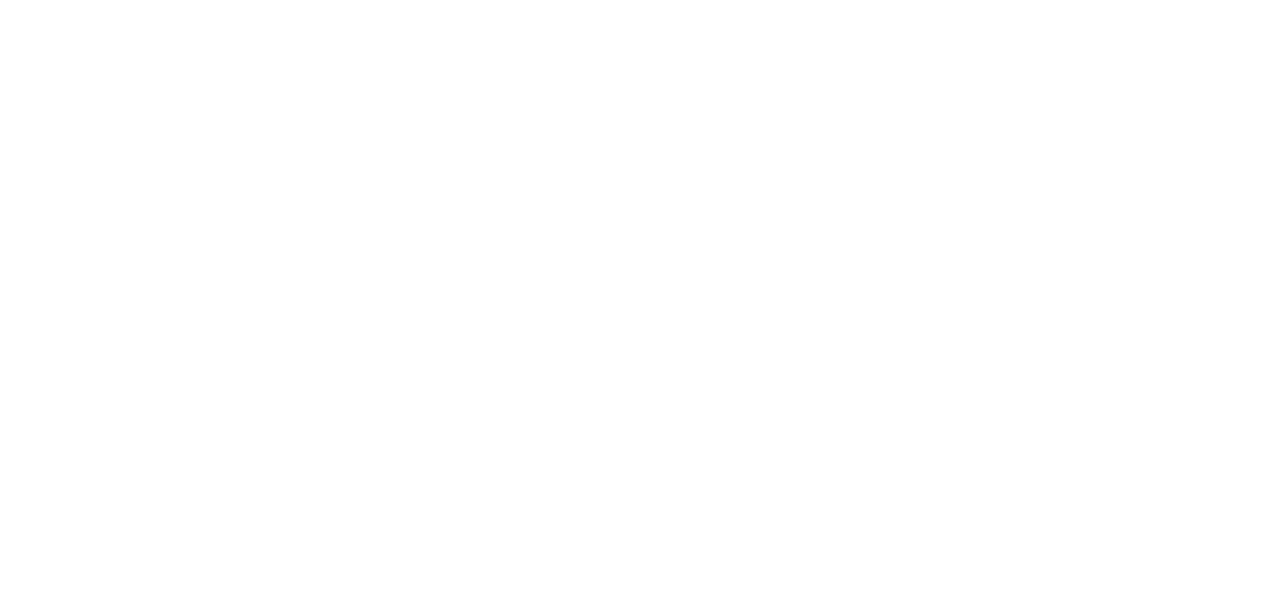
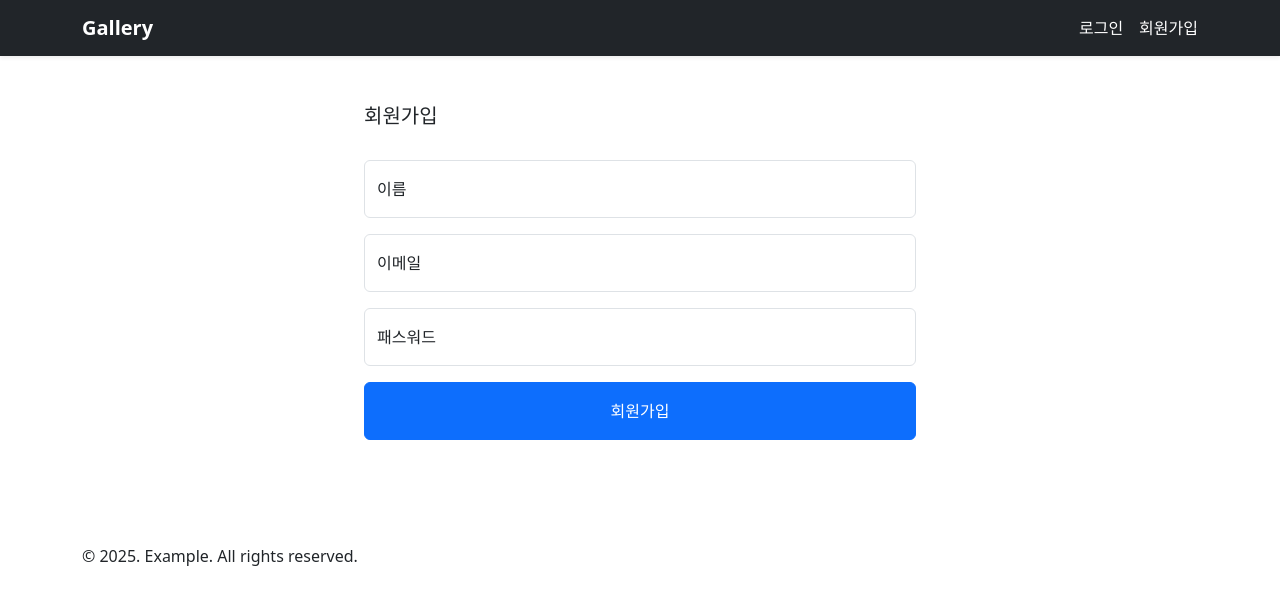
Before and after one commit to sbsteacher/2025-01-fe-gallery, a Vue app: page /join in a window 1280 px wide. Before the commit this address had no page. Shown: the top 604 px of the page. Built offline with nearby package versions, Linux system fonts and the light colour scheme.

Commit message:
회원가입 완료

```diff
--- a/src/App.vue
+++ b/src/App.vue
@@ -1,9 +1,12 @@
 <script setup>
-
+import Header from './components/Header.vue';
+import Footer from './components/Footer.vue';
 </script>
 
 <template>
-
+    <Header />
+    <router-view></router-view>
+    <Footer />
 </template>
 
 <style scoped>
--- /dev/null
+++ b/src/components/Footer.vue
@@ -0,0 +1,15 @@
+<script setup>
+//p.387
+</script>
+
+<template>
+    <footer class="py-5">
+        <div class="container">
+            <div>&copy; 2025. Example. All rights reserved.</div>
+        </div>
+    </footer>
+</template>
+
+<style scoped>
+
+</style>
--- /dev/null
+++ b/src/components/Header.vue
@@ -0,0 +1,40 @@
+<script setup>
+//로그아웃
+const logoutAccount = async () => {
+    alert("준비 중!");
+}
+</script>
+
+<template>
+    <header>
+        <div class="navbar navbar-dark bg-dark text-white shadow-sm">
+            <div class="container">
+                <router-link to="/" class="navbar-brand">
+                    <strong>Gallery</strong>
+                </router-link>
+                <div class="menus d-flex gap-3">
+                    <template v-if="true">
+                        <router-link to="/login">로그인</router-link>
+                        <router-link to="/join">회원가입</router-link>
+                    </template>
+                    <template v-else>
+                        <a @click="logoutAccount">로그아웃</a>
+                        <router-link to="/orders">주문 내역</router-link>
+                        <router-link to="/cart">장바구니</router-link>
+                    </template>
+                </div>
+            </div>
+        </div>
+    </header>
+</template>
+
+<style lang="scss" scoped>
+header {
+    .menus {
+        a {
+            color: #fff;
+            text-decoration: none;
+        }
+    }
+}
+</style>
--- /dev/null
+++ b/src/services/accountService.js
@@ -0,0 +1,6 @@
+import axios from 'axios';
+axios.defaults.baseURL = 'http://localhost:8080/api/v1';
+
+export const join = args => {
+    return axios.post('/account/join', args).catch(e => e.response);
+}
--- /dev/null
+++ b/src/views/Join.vue
@@ -0,0 +1,53 @@
+<script setup>
+import { reactive } from 'vue';
+import { useRouter } from 'vue-router';
+import { join } from '@/services/accountService';
+
+const router = useRouter();
+
+const state = reactive({
+    form: {
+        name: '',
+        loginId: '',
+        loginPw: ''
+    }
+});
+const submit = async () => {
+    const res = await join(state.form);
+    console.log('res:', res);
+    if(res.status === 200) {
+        alert('회원가입을 축하합니다.');
+        await router.push('/');
+    }
+}
+
+</script>
+
+<template>
+    <div class="join">
+        <div class="container">
+            <form class="py-5 d-flex flex-column gap-3" @submit.prevent="submit">
+                <h1 class="h5 mb-3">회원가입</h1>
+                <div class="form-floating">
+                    <input type="text" class="form-control" id="name" placeholder="이름" v-model="state.form.name">
+                    <label for="name">이름</label>
+                </div>
+                <div class="form-floating">
+                    <input type="text" class="form-control" id="loginId" placeholder="이메일" v-model="state.form.loginId">
+                    <label for="loginId">이메일</label>
+                </div>
+                <div class="form-floating">
+                    <input type="password" class="form-control" id="loginPw" placeholder="패스워드" v-model="state.form.loginPw">
+                    <label for="loginPw">패스워드</label>
+                </div>
+                <button class="w-100 h6 btn py-3 btn-primary">회원가입</button>
+            </form>
+        </div>
+    </div>
+</template>
+
+<style lang="scss" scoped>
+.join > .container {
+    max-width: 576px;
+}
+</style>
--- /dev/null
+++ b/src/views/Login.vue
@@ -0,0 +1,17 @@
+<script setup>
+
+</script>
+
+<template>
+    <div class="login">
+        <div class="container">
+            <form class="py-5 d-flex flex-column gap-3">
+                <h1 class="h5 mb-3">로그인</h1>
+            </form>
+        </div>
+    </div>
+</template>
+
+<style scoped>
+
+</style>
```
Also changed, not shown: src/router/index.js (+13 -6 lines).
